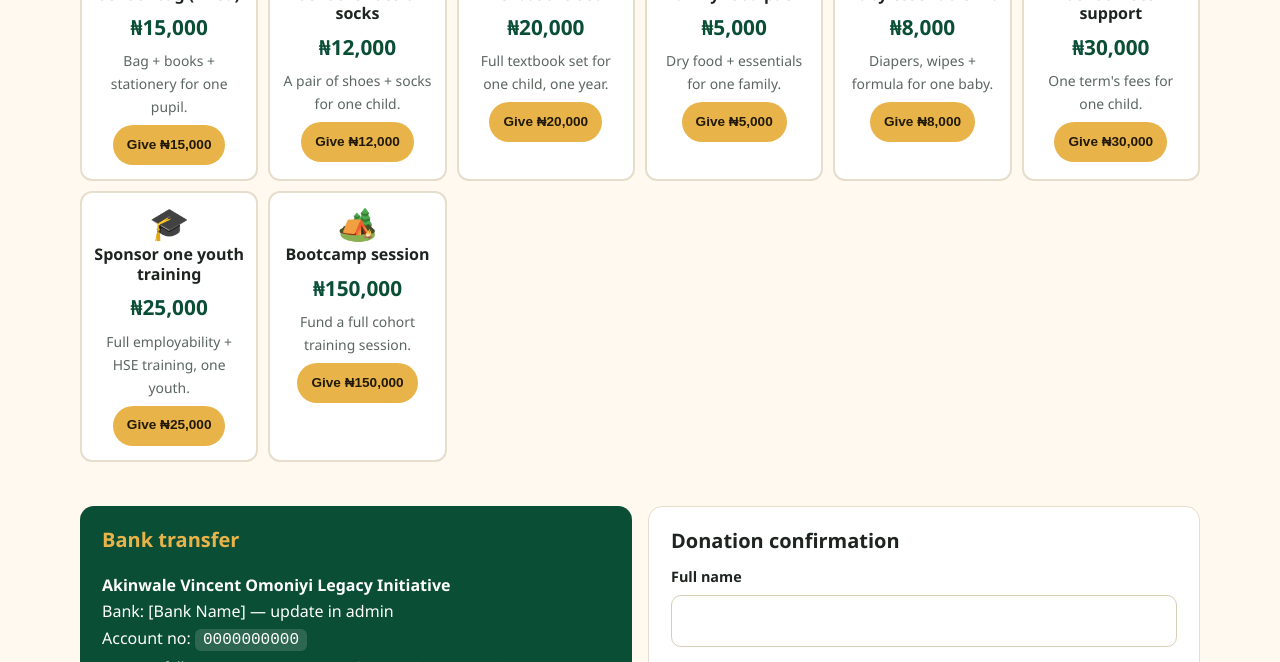
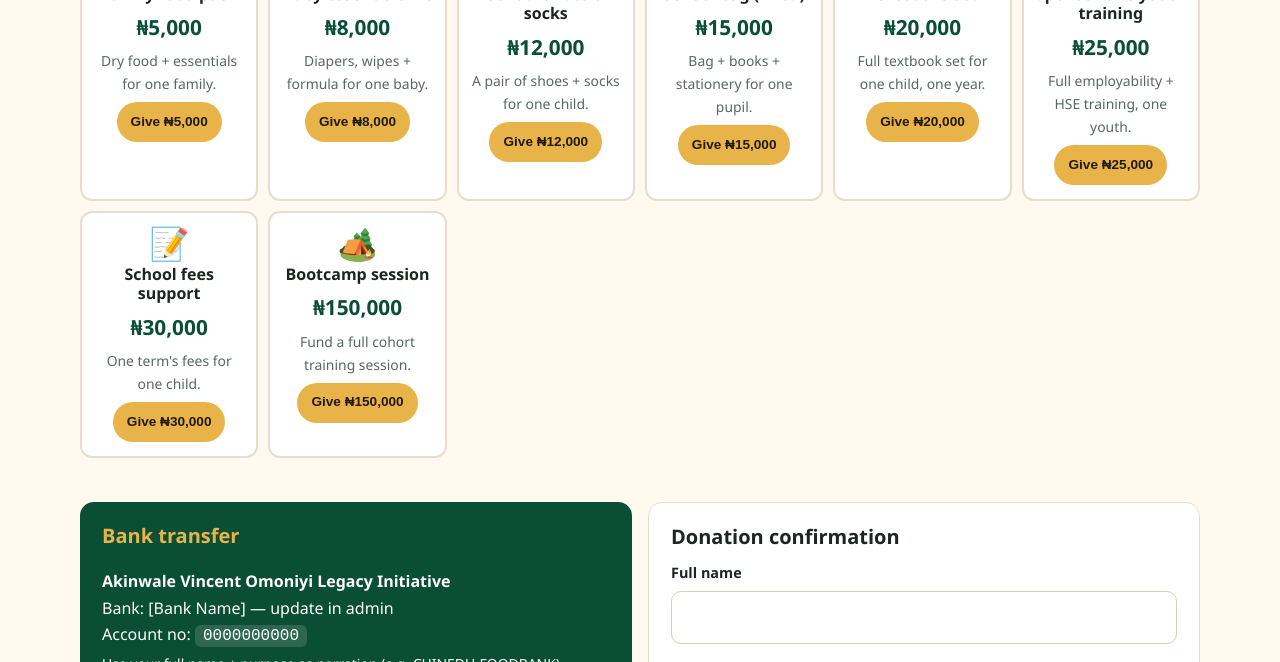
Before and after one commit to collins0032/avoli-website, a plain HTML site: page donate.html in a window 1280 px wide. Shown: the part 680-1342 px from the top of the page. Drawn offline with Linux system fonts and the light colour scheme.

Commit message:
Gift catalog ascending price order

```diff
--- a/donate.html
+++ b/donate.html
@@ -13,13 +13,13 @@
 <section class="block" id="gift-catalog" style="padding-top:0"><div class="container">
 <div class="section-head"><span class="kicker">Gift catalog</span><h2>Give a specific item</h2><p>Fixed prices. Tap <b>Give</b> — the item and amount fill into your confirmation form automatically.</p></div>
 <div class="gift-grid">
-<div class="gift"><div class="emoji">🎒</div><h3>School bag (filled)</h3><div class="price">₦15,000</div><p class="small muted">Bag + books + stationery for one pupil.</p><button class="btn btn-gold btn-small" data-give-item="School bag (filled)" data-give-amount="15000">Give ₦15,000</button></div>
-<div class="gift"><div class="emoji">👟</div><h3>School shoes & socks</h3><div class="price">₦12,000</div><p class="small muted">A pair of shoes + socks for one child.</p><button class="btn btn-gold btn-small" data-give-item="School shoes & socks" data-give-amount="12000">Give ₦12,000</button></div>
-<div class="gift"><div class="emoji">📚</div><h3>Textbooks set</h3><div class="price">₦20,000</div><p class="small muted">Full textbook set for one child, one year.</p><button class="btn btn-gold btn-small" data-give-item="Textbooks set" data-give-amount="20000">Give ₦20,000</button></div>
 <div class="gift"><div class="emoji">🍲</div><h3>Family food pack</h3><div class="price">₦5,000</div><p class="small muted">Dry food + essentials for one family.</p><button class="btn btn-gold btn-small" data-give-item="Family food pack" data-give-amount="5000">Give ₦5,000</button></div>
 <div class="gift"><div class="emoji">🍼</div><h3>Baby essentials kit</h3><div class="price">₦8,000</div><p class="small muted">Diapers, wipes + formula for one baby.</p><button class="btn btn-gold btn-small" data-give-item="Baby essentials kit" data-give-amount="8000">Give ₦8,000</button></div>
+<div class="gift"><div class="emoji">👟</div><h3>School shoes & socks</h3><div class="price">₦12,000</div><p class="small muted">A pair of shoes + socks for one child.</p><button class="btn btn-gold btn-small" data-give-item="School shoes & socks" data-give-amount="12000">Give ₦12,000</button></div>
+<div class="gift"><div class="emoji">🎒</div><h3>School bag (filled)</h3><div class="price">₦15,000</div><p class="small muted">Bag + books + stationery for one pupil.</p><button class="btn btn-gold btn-small" data-give-item="School bag (filled)" data-give-amount="15000">Give ₦15,000</button></div>
+<div class="gift"><div class="emoji">📚</div><h3>Textbooks set</h3><div class="price">₦20,000</div><p class="small muted">Full textbook set for one child, one year.</p><button class="btn btn-gold btn-small" data-give-item="Textbooks set" data-give-amount="20000">Give ₦20,000</button></div>
+<div class="gift"><div class="emoji">🎓</div><h3>Sponsor one youth training</h3><div class="price">₦25,000</div><p class="small muted">Full employability + HSE training, one youth.</p><button class="btn btn-gold btn-small" data-give-item="Sponsor one youth training" data-give-amount="25000">Give ₦25,000</button></div>
 <div class="gift"><div class="emoji">📝</div><h3>School fees support</h3><div class="price">₦30,000</div><p class="small muted">One term's fees for one child.</p><button class="btn btn-gold btn-small" data-give-item="School fees support" data-give-amount="30000">Give ₦30,000</button></div>
-<div class="gift"><div class="emoji">🎓</div><h3>Sponsor one youth training</h3><div class="price">₦25,000</div><p class="small muted">Full employability + HSE training, one youth.</p><button class="btn btn-gold btn-small" data-give-item="Sponsor one youth training" data-give-amount="25000">Give ₦25,000</button></div>
 <div class="gift"><div class="emoji">🏕️</div><h3>Bootcamp session</h3><div class="price">₦150,000</div><p class="small muted">Fund a full cohort training session.</p><button class="btn btn-gold btn-small" data-give-item="Bootcamp session" data-give-amount="150000">Give ₦150,000</button></div>
 </div>
 </div></section>
@@ -34,7 +34,7 @@
 <label>Full name<input name="name" required></label>
 <label>Email<input name="email" type="email" required></label>
 <label>Amount donated (₦)<input name="amount" inputmode="numeric" required placeholder="e.g. 15000"></label>
-<label>Donation purpose<select name="purpose"><option>Where most needed</option><option>School bag (filled)</option><option>School shoes & socks</option><option>Textbooks set</option><option>Family food pack</option><option>Baby essentials kit</option><option>School fees support</option><option>Sponsor one youth training</option><option>Bootcamp session</option><option>Food Bank</option><option>Youth Skills & Employability</option><option>Education & Opportunity</option><option>Sponsor a Programme</option></select></label>
+<label>Donation purpose<select name="purpose"><option>Where most needed</option><option>Family food pack</option><option>Baby essentials kit</option><option>School shoes & socks</option><option>School bag (filled)</option><option>Textbooks set</option><option>Sponsor one youth training</option><option>School fees support</option><option>Bootcamp session</option><option>Food Bank</option><option>Youth Skills & Employability</option><option>Education & Opportunity</option><option>Sponsor a Programme</option></select></label>
 <label>Transfer reference / date<textarea name="reference" rows="2" placeholder="e.g. 12 Oct, GTB ref 123456"></textarea></label>
 <button class="btn btn-primary" type="submit">Confirm donation</button>
 <p class="hint">Opens your email app addressed to <span data-org-email>hello@avoli.org.ng</span>. For donation enquiries call <a data-org-phone href="#">us</a>.</p>
```
